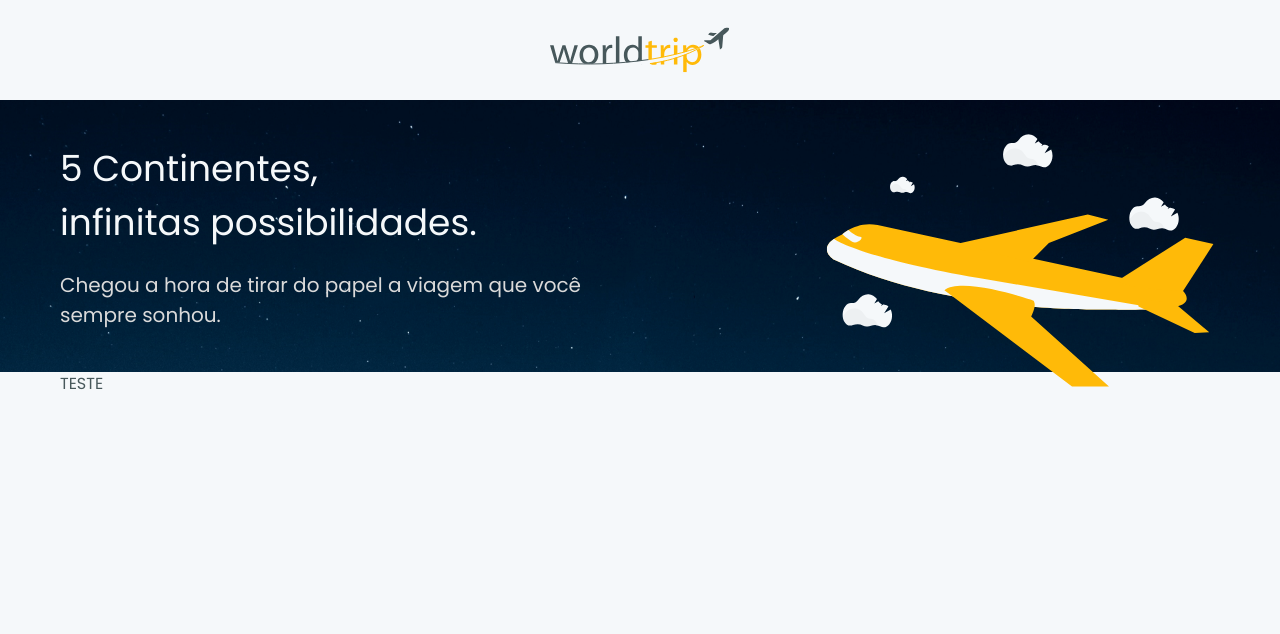
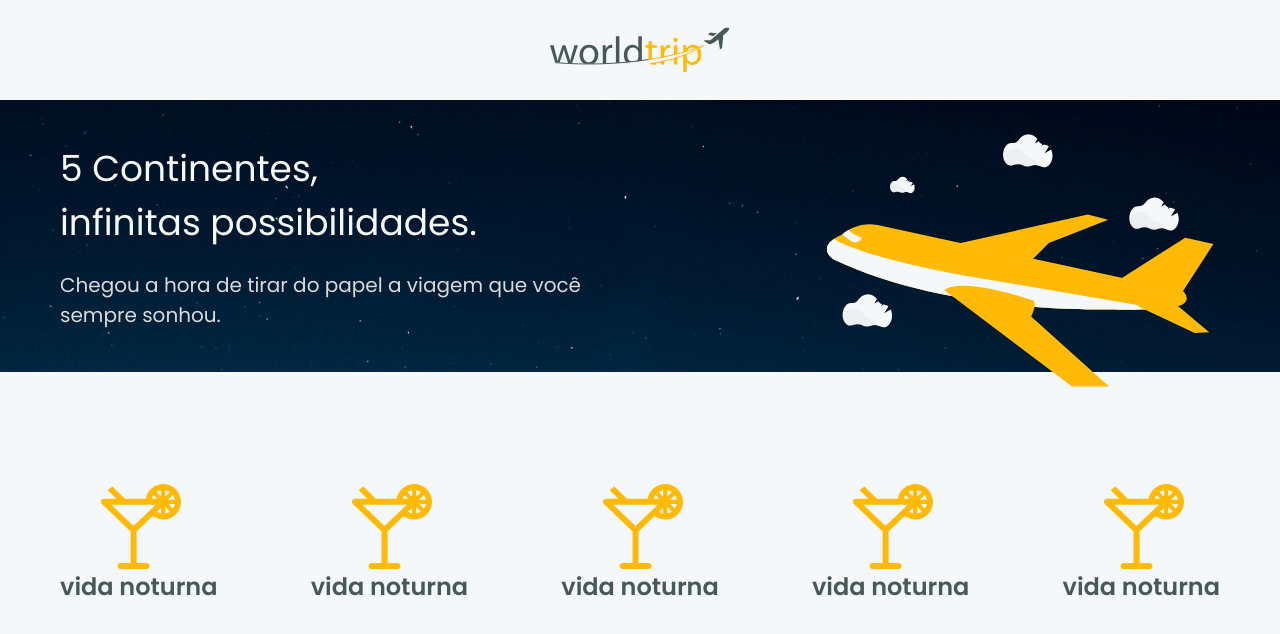
Before and after one commit to leovdn/ignite-react-desafio06, a Next.js app: page / in a window 1280 px wide. Shown: the top 634 px of the page. Built offline with nearby package versions, Linux system fonts and the light colour scheme.

Commit message:
feat: add travel types

```diff
--- /dev/null
+++ b/src/components/TravelTypes.tsx
@@ -0,0 +1,34 @@
+import { Box, Flex, HStack, Image, Text } from "@chakra-ui/react"
+
+export default function TravelTypes({}) {
+  return (
+    <Box maxWidth={1160} mx="auto" my="7rem">
+      <HStack justifyContent="space-between" fontWeight={600} fontSize="1.5rem">
+        <Flex flexDirection="column" alignItems="center">
+          <Image src="/assets/cocktail.svg" w={85} />
+          <Text>vida noturna</Text>
+        </Flex>
+
+        <Flex flexDirection="column" alignItems="center">
+          <Image src="/assets/cocktail.svg" w={85} />
+          <Text>vida noturna</Text>
+        </Flex>
+
+        <Flex flexDirection="column" alignItems="center">
+          <Image src="/assets/cocktail.svg" w={85} />
+          <Text>vida noturna</Text>
+        </Flex>
+
+        <Flex flexDirection="column" alignItems="center">
+          <Image src="/assets/cocktail.svg" w={85} />
+          <Text>vida noturna</Text>
+        </Flex>
+
+        <Flex flexDirection="column" alignItems="center">
+          <Image src="/assets/cocktail.svg" w={85} />
+          <Text>vida noturna</Text>
+        </Flex>
+      </HStack>
+    </Box>
+  )
+}
--- a/src/pages/index.tsx
+++ b/src/pages/index.tsx
@@ -1,17 +1,16 @@
-import { Box, Flex, Image, Text } from "@chakra-ui/react"
+import { Box, Flex, HStack, Image, Text } from "@chakra-ui/react"
 import type { NextPage } from "next"
 import { Header } from "../components/Header"
-import Bg from "../../public/assets/bg.png"
 import BannerHome from "../components/BannerHome"
+import TravelTypes from "../components/TravelTypes"
 
 const Home: NextPage = () => {
   return (
     <Box>
       <Header />
       <BannerHome />
-      <Box maxWidth={1160} mx="auto">
-        <Text>TESTE</Text>
-      </Box>
+
+      <TravelTypes />
     </Box>
   )
 }
```
